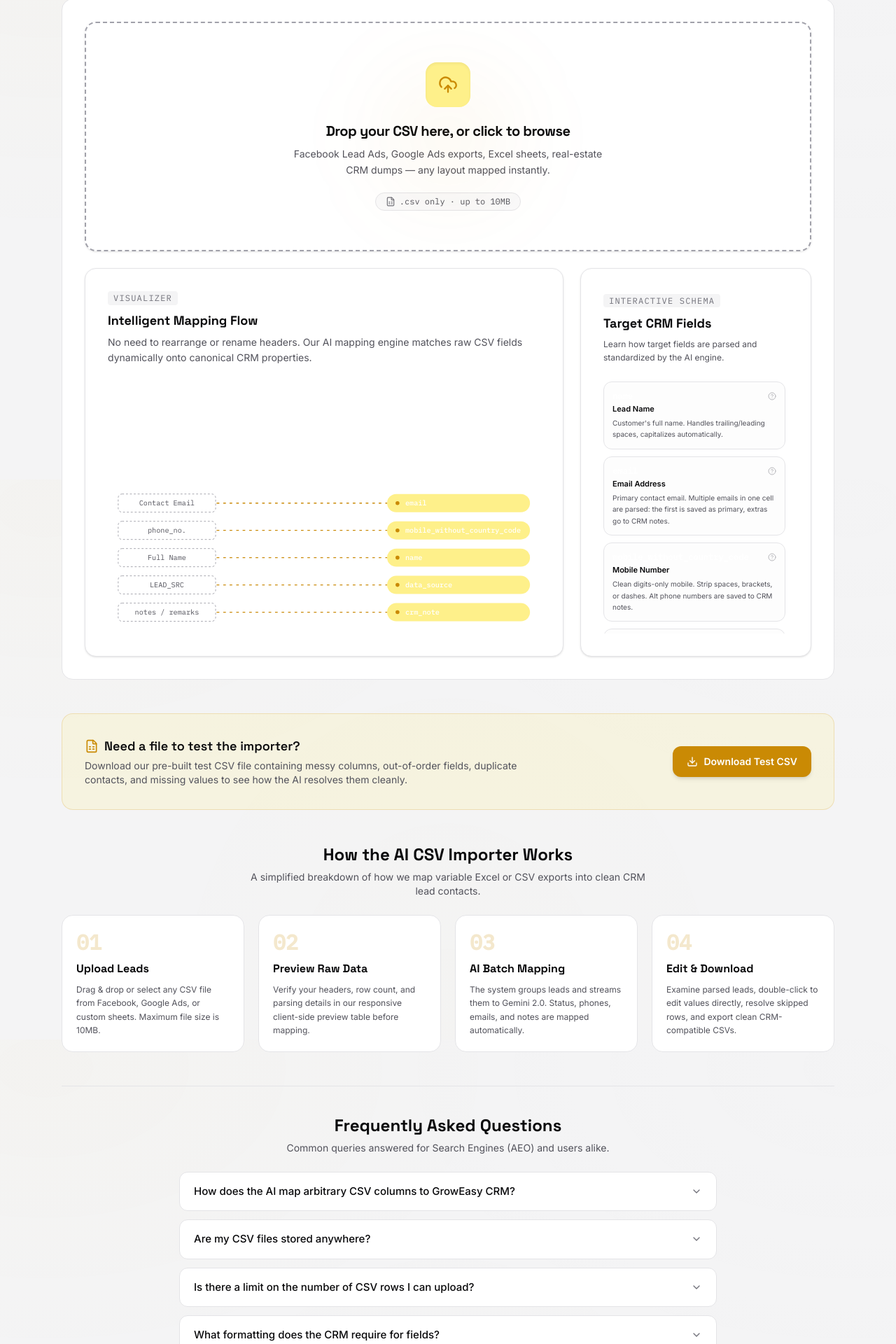
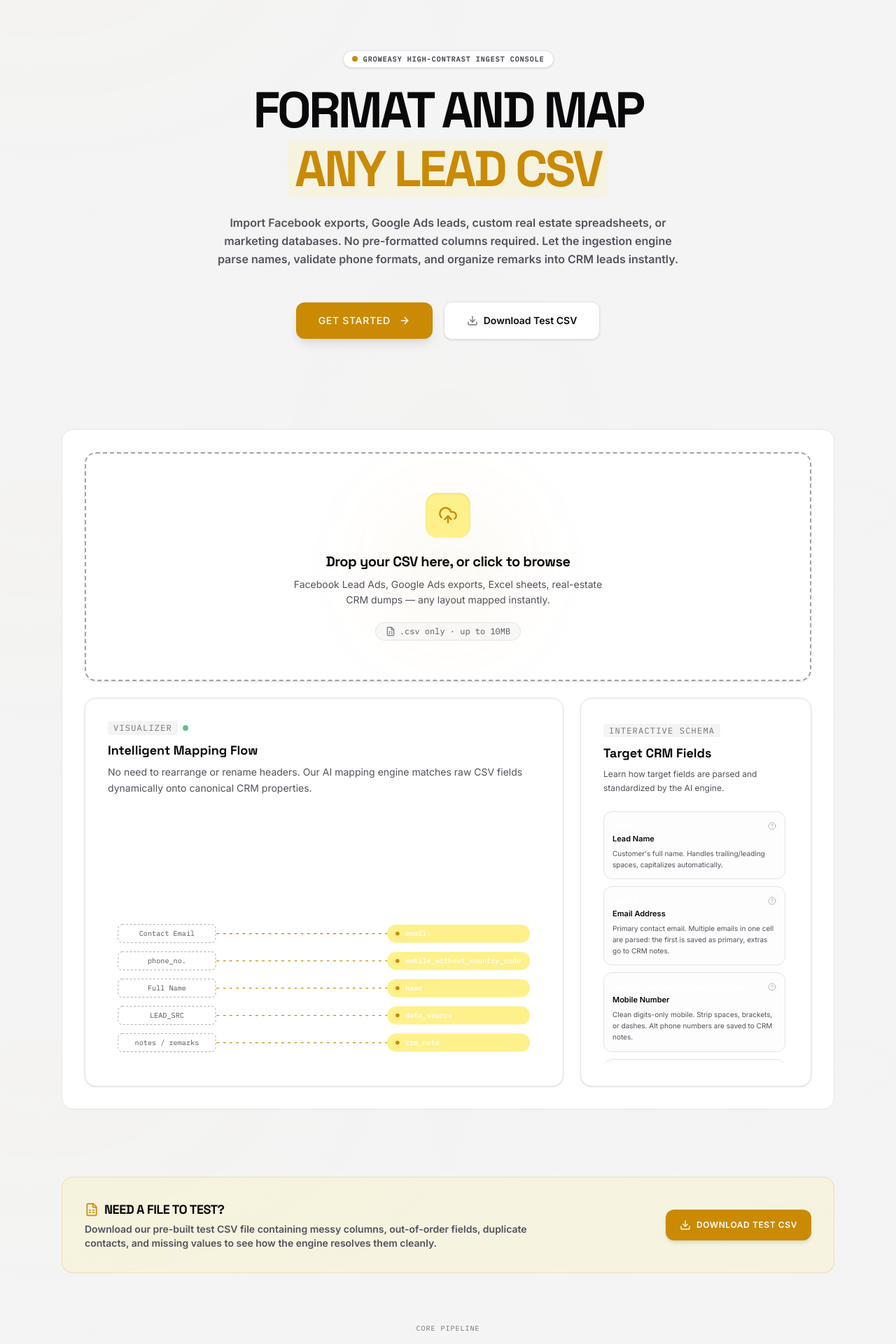
Before and after one commit to Snarenkumar/Grow-eassy, a Next.js app: page / in a window 1280 px wide. Shown: the part 115-2035 px from the top of the page at 70% size. Built offline with nearby package versions, Linux system fonts and the light colour scheme.

Commit message:
fix: restore file input click select, add high-impact homepage hero banner and scroll trigger

```diff
--- a/src/app/page.tsx
+++ b/src/app/page.tsx
@@ -7,6 +7,7 @@ import { UploadStep } from "@/components/UploadStep";
 import { PreviewStep } from "@/components/PreviewStep";
 import { ProcessingStep, type BatchProgress } from "@/components/ProcessingStep";
 import { ResultsStep } from "@/components/ResultsStep";
+import { Button } from "@/components/ui/Button";
 import { parseCsvFile, type ParsedCsv } from "@/lib/csv";
 import type { CrmRecord, ExtractEvent, ExtractionSummary, SkippedRow } from "@/lib/types";
 import { cn } from "@/lib/utils";
@@ -75,6 +76,11 @@ export default function Home() {
   const [faqOpen, setFaqOpen] = useState<number | null>(null);
 
   const rowsPerBatchRef = useRef(BATCH_SIZE);
+
+  // Smooth scroll to uploader
+  const handleGetStarted = () => {
+    document.getElementById("importer-console")?.scrollIntoView({ behavior: "smooth" });
+  };
 
   // Manage Dark Mode Theme
   useEffect(() => {
@@ -300,9 +306,44 @@ export default function Home() {
         </div>
       </header>
 
-      <main className="flex-1 mx-auto w-full max-w-6xl px-4 sm:px-6 py-8 sm:py-10">
-        {/* Step Container */}
-        <div className="bg-surface rounded-2xl border border-border shadow-card p-6 sm:p-8">
+      <main className="flex-1 mx-auto w-full max-w-6xl px-4 sm:px-6 py-8 sm:py-12 space-y-16">
+        {/* Homepage Hero Section - only visible in upload stage */}
+        {stage === "upload" && (
+          <div className="text-center py-12 sm:py-16 max-w-4xl mx-auto space-y-6 animate-fade-up">
+            <div className="inline-flex items-center gap-2 px-3 py-1 rounded-full border border-border bg-surface text-[10px] font-mono font-bold uppercase tracking-widest text-ink-muted shadow-sm">
+              <span className="h-2 w-2 rounded-full bg-accent animate-pulse" />
+              GrowEasy High-Contrast Ingest Console
+            </div>
+
+            <h1 className="font-display font-black text-5xl sm:text-7xl uppercase tracking-tighter text-ink leading-none">
+              Format and Map <br />
+              <span className="text-accent bg-accent-soft/20 px-2.5 py-1 rounded inline-block mt-2">Any Lead CSV</span>
+            </h1>
+
+            <p className="text-sm sm:text-base text-ink-muted max-w-2xl mx-auto leading-relaxed font-semibold">
+              Import Facebook exports, Google Ads leads, custom real estate spreadsheets, or marketing databases. No pre-formatted columns required. Let the ingestion engine parse names, validate phone formats, and organize remarks into CRM leads instantly.
+            </p>
+
+            <div className="pt-6 flex flex-col sm:flex-row items-center justify-center gap-4">
+              <Button
+                onClick={handleGetStarted}
+                className="w-full sm:w-auto px-8 py-4 rounded-xl text-sm font-black shadow-lg uppercase tracking-wider bg-accent text-accent-ink hover:opacity-90 active:scale-95 transition-all"
+              >
+                Get Started <ArrowRight className="h-4 w-4 ml-1" />
+              </Button>
+              <a
+                href="/groweasy-test-leads.csv"
+                download
+                className="w-full sm:w-auto inline-flex items-center justify-center gap-2 rounded-xl border border-border bg-surface text-ink px-8 py-4 text-sm font-bold hover:bg-paper transition-all active:scale-95 shadow-sm"
+              >
+                <Download className="h-4 w-4 text-ink-faint" /> Download Test CSV
+              </a>
+            </div>
+          </div>
+        )}
+
+        {/* Step Container (importer-console) */}
+        <div id="importer-console" className="bg-surface rounded-2xl border border-border shadow-card p-6 sm:p-8 scroll-mt-24 transition-all duration-300">
           {stage === "upload" && (
             <UploadStep onFileSelected={handleFileSelected} error={uploadError} />
           )}
@@ -345,21 +386,21 @@ export default function Home() {
 
         {/* Walkthrough, Download Templates, & FAQs - only visible in upload stage */}
         {stage === "upload" && (
-          <div className="mt-12 space-y-12">
-            {/* Quick Test Template download */}
+          <div className="space-y-16 pt-8">
+            {/* Quick Test Template download banner */}
             <div className="rounded-2xl border border-accent/20 bg-accent-soft/20 p-6 sm:p-8 flex flex-col md:flex-row md:items-center justify-between gap-6">
               <div className="space-y-1">
-                <h3 className="font-display font-semibold text-lg text-ink flex items-center gap-2">
-                  <FileSpreadsheet className="h-5 w-5 text-accent" /> Need a file to test the importer?
+                <h3 className="font-display font-black text-lg text-ink flex items-center gap-2 uppercase tracking-tight">
+                  <FileSpreadsheet className="h-5 w-5 text-accent" /> Need a file to test?
                 </h3>
-                <p className="text-sm text-ink-muted max-w-2xl">
-                  Download our pre-built test CSV file containing messy columns, out-of-order fields, duplicate contacts, and missing values to see how the AI resolves them cleanly.
+                <p className="text-sm text-ink-muted max-w-2xl font-semibold">
+                  Download our pre-built test CSV file containing messy columns, out-of-order fields, duplicate contacts, and missing values to see how the engine resolves them cleanly.
                 </p>
               </div>
               <a
                 href="/groweasy-test-leads.csv"
                 download
-                className="inline-flex items-center justify-center gap-2 rounded-xl bg-accent text-accent-ink px-5 py-3 text-sm font-bold hover:opacity-90 transition-all shadow-md hover:scale-[1.02] active:scale-[0.98] shrink-0"
+                className="inline-flex items-center justify-center gap-2 rounded-xl bg-accent text-accent-ink px-5 py-3.5 text-xs font-black uppercase tracking-wider hover:opacity-90 transition-all shadow-md shrink-0 active:scale-95"
               >
                 <Download className="h-4 w-4" /> Download Test CSV
               </a>
@@ -368,8 +409,9 @@ export default function Home() {
             {/* Interactive Step Explainer */}
             <div className="space-y-6">
               <div className="text-center max-w-xl mx-auto">
-                <h2 className="font-display text-2xl font-bold text-ink">How the AI CSV Importer Works</h2>
-                <p className="text-sm text-ink-muted mt-1.5">
+                <span className="text-[10px] font-mono uppercase tracking-widest text-ink-faint bg-paper px-2 py-0.5 rounded">Core Pipeline</span>
+                <h2 className="font-display text-2xl font-bold text-ink mt-2">How the CSV Importer Works</h2>
+                <p className="text-sm text-ink-muted mt-1.5 leading-relaxed">
                   A simplified breakdown of how we map variable Excel or CSV exports into clean CRM lead contacts.
                 </p>
               </div>
@@ -385,10 +427,11 @@ export default function Home() {
             </div>
 
             {/* FAQ section */}
-            <div className="border-t border-border pt-10 space-y-6">
+            <div className="border-t border-border pt-12 space-y-6">
               <div className="text-center max-w-xl mx-auto">
-                <h2 className="font-display text-2xl font-bold text-ink">Frequently Asked Questions</h2>
-                <p className="text-sm text-ink-muted mt-1.5">
+                <span className="text-[10px] font-mono uppercase tracking-widest text-ink-faint bg-paper px-2 py-0.5 rounded">Q&amp;A Hub</span>
+                <h2 className="font-display text-2xl font-bold text-ink mt-2">Frequently Asked Questions</h2>
+                <p className="text-sm text-ink-muted mt-1.5 leading-relaxed">
                   Common queries answered for Search Engines (AEO) and users alike.
                 </p>
               </div>
@@ -399,11 +442,11 @@ export default function Home() {
                       onClick={() => setFaqOpen(faqOpen === idx ? null : idx)}
                       className="w-full flex items-center justify-between px-5 py-4 text-left font-medium text-ink hover:bg-paper/40 transition-colors"
                     >
-                      <span className="text-[15px]">{faq.q}</span>
+                      <span className="text-[14px] font-semibold">{faq.q}</span>
                       <ChevronDown className={cn("h-4 w-4 text-ink-faint transition-transform duration-200", faqOpen === idx && "rotate-180")} />
                     </button>
                     {faqOpen === idx && (
-                      <div className="px-5 pb-4 pt-1.5 text-sm text-ink-muted leading-relaxed border-t border-border/40 bg-paper/10">
+                      <div className="px-5 pb-4 pt-1.5 text-xs text-ink-muted leading-relaxed border-t border-border/40 bg-paper/10">
                         {faq.a}
                       </div>
                     )}
--- a/src/components/UploadStep.tsx
+++ b/src/components/UploadStep.tsx
@@ -64,6 +64,14 @@ export function UploadStep({ onFileSelected, error }: UploadStepProps) {
       >
         {/* Soft glowing ambient circle behind upload icon */}
         <div className="absolute top-1/2 left-1/2 -translate-x-1/2 -translate-y-1/2 w-48 h-48 bg-accent/5 rounded-full blur-3xl pointer-events-none group-hover:scale-110 transition-transform duration-500" />
+
+        <input
+          ref={inputRef}
+          type="file"
+          accept=".csv,text/csv"
+          className="sr-only"
+          onChange={(e) => handleFiles(e.target.files)}
+        />
 
         <div className="relative mx-auto flex h-16 w-16 items-center justify-center rounded-2xl bg-accent-soft text-accent transition-transform duration-300 group-hover:scale-110 group-hover:rotate-3 shadow-inner">
           <UploadCloud className="h-7 w-7" strokeWidth={2} />
```
